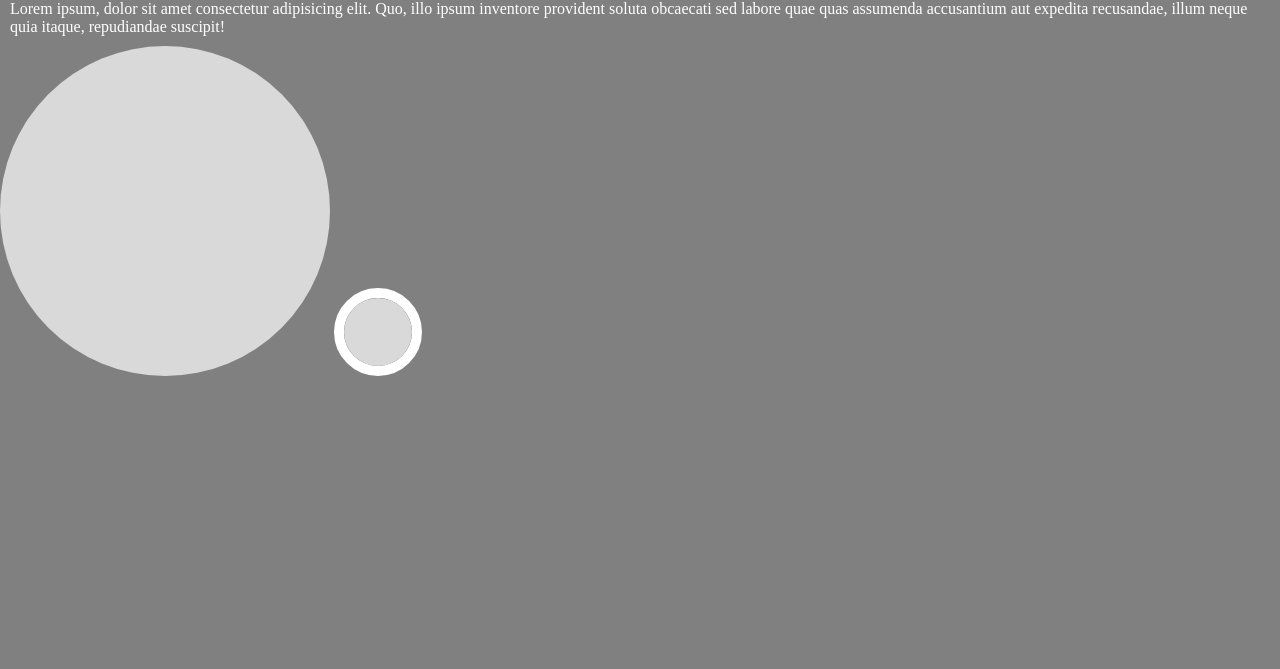
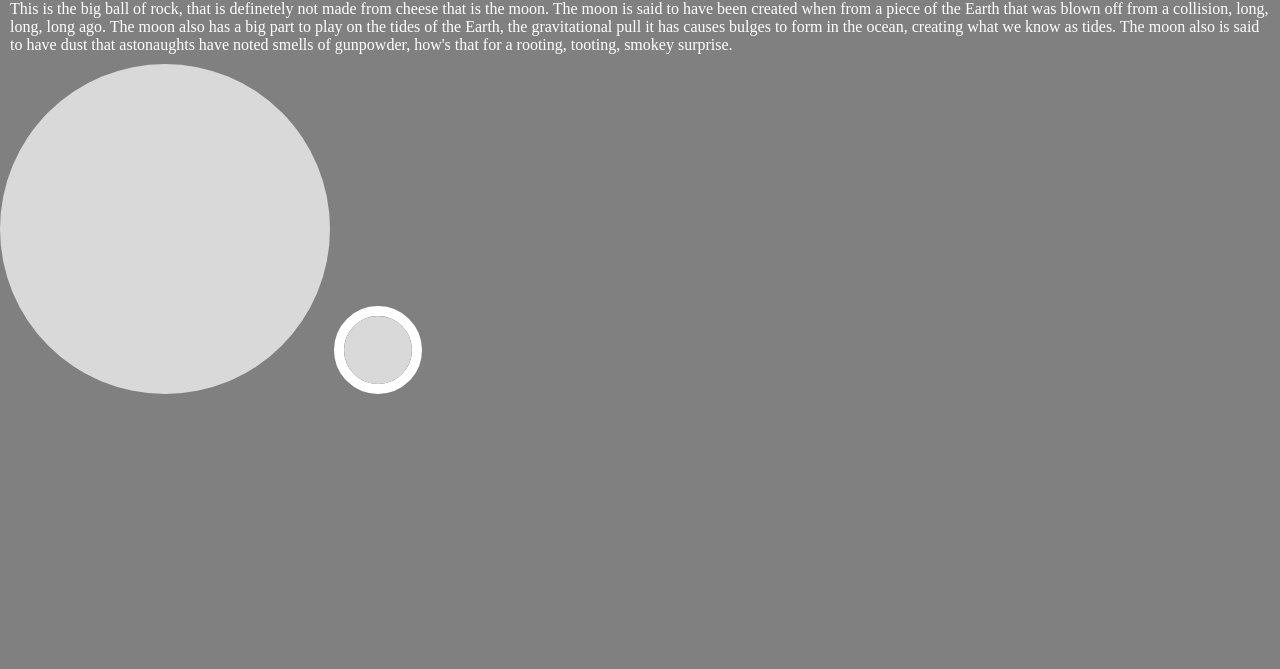
Before and after one commit to dHurlburt22/LabAssignment1.5, an Eleventy site: page moon.html in a window 1280 px wide. Shown: the part 131-800 px from the top of the page. Built offline with nearby package versions, Linux system fonts and the light colour scheme; Eleventy itself is replaced by a stand-in of ours; files that its build step writes are made by us from their sources; files whose address does not match are found by name.

Commit message:
moon facts

```diff
--- a/moon.html
+++ b/moon.html
@@ -10,9 +10,12 @@
 
     <h1>Moon</h1>
 
-    <p>Lorem ipsum, dolor sit amet consectetur adipisicing elit. Quo, illo ipsum inventore
-        provident soluta obcaecati sed labore quae quas assumenda accusantium aut expedita recusandae,
-        illum neque quia itaque, repudiandae suscipit!</p>
+    <p>This is the big ball of rock, that is definetely not made from cheese that is the moon. The moon is said
+        to have been created when from a piece of the Earth that was blown off from a collision, long, long, long ago. The moon also
+        has a big part to play on the tides of the Earth, the gravitational pull it has causes bulges to form in the ocean, creating what
+        we know as tides. The moon also is said to have dust that astonaughts have noted smells of gunpowder, how's that for a rooting,
+        tooting, smokey surprise.
+    </p>
 
 
     <div class="earthAndMoon">
```
